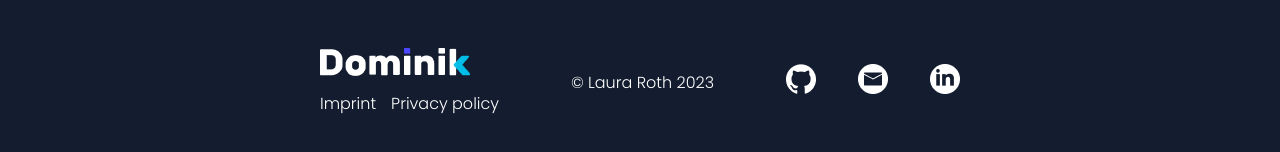
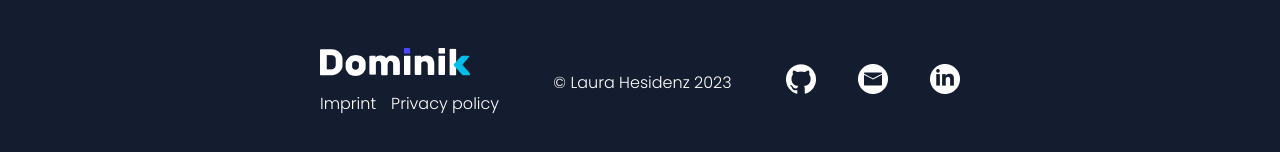
Before and after one commit to LauraHexx/Portfolio, an Angular app: page / in a window 1280 px wide. Shown: the part 8471-8623 px from the top of the page. Built offline with nearby package versions, Linux system fonts and the light colour scheme.

Commit message:
name footer

```diff
--- a/src/app/footer/footer.component.html
+++ b/src/app/footer/footer.component.html
@@ -6,6 +6,6 @@
       <a routerLink="/privacy-policy">Privacy policy</a>
     </div>
   </div>
-  <span>© Laura Roth 2023</span>
+  <span>© Laura Hesidenz 2023</span>
   <app-social-media-icons></app-social-media-icons>
 </footer>
```
